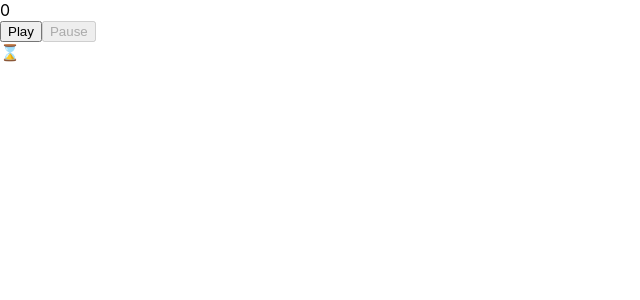
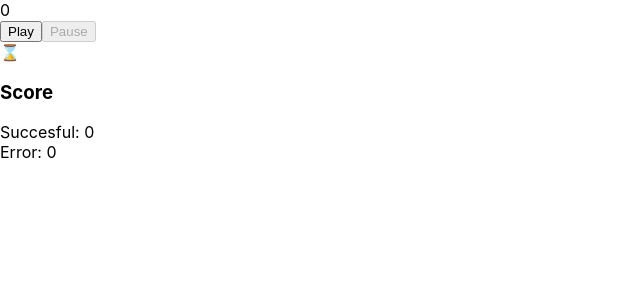
Before and after one commit to antonoptimus/react-arrow-game, a React (Vite) app: page / in a window 1280 px wide. Shown: the top 300 px of the page, without its empty margins (0-640 px from the left). Built offline with nearby package versions, Linux system fonts and the light colour scheme.

Commit message:
score component

```diff
--- a/src/components/Playground/Playground.tsx
+++ b/src/components/Playground/Playground.tsx
@@ -5,6 +5,7 @@ import Controls from "./components/Controls"
 import { INTERVAL_TIME } from "./constants"
 import RandomKeys from "./components/RandomKeys"
 import KeyPressed from "./components/KeyPressed"
+import Score from "./components/Score"
 
 const Playground: React.FC = () => {
   const { currentStep } = useAppSelector((state) => state.playground)
@@ -39,6 +40,7 @@ const Playground: React.FC = () => {
       />
       <RandomKeys isTimerActive={isTimerActive} />
       <KeyPressed isTimerActive={isTimerActive} />
+      <Score/>
     </>
   )
 }
--- /dev/null
+++ b/src/components/Playground/components/Score/Score.tsx
@@ -0,0 +1,18 @@
+// import styles from "./Score.module.css"
+
+import { useAppSelector } from "../../../../app/hooks"
+
+const Score: React.FC = () => {
+  const state = useAppSelector((state) => state.playground)
+
+  return (
+    <>
+      <h3>Score</h3>
+      <span>Succesful: {state.totalSuccessful}</span>
+      <br />
+      <span>Error: {state.totalUnsuccessful}</span>
+    </>
+  )
+}
+
+export default Score
--- /dev/null
+++ b/src/components/Playground/components/Score/index.ts
@@ -0,0 +1 @@
+export { default } from "./Score"
```
